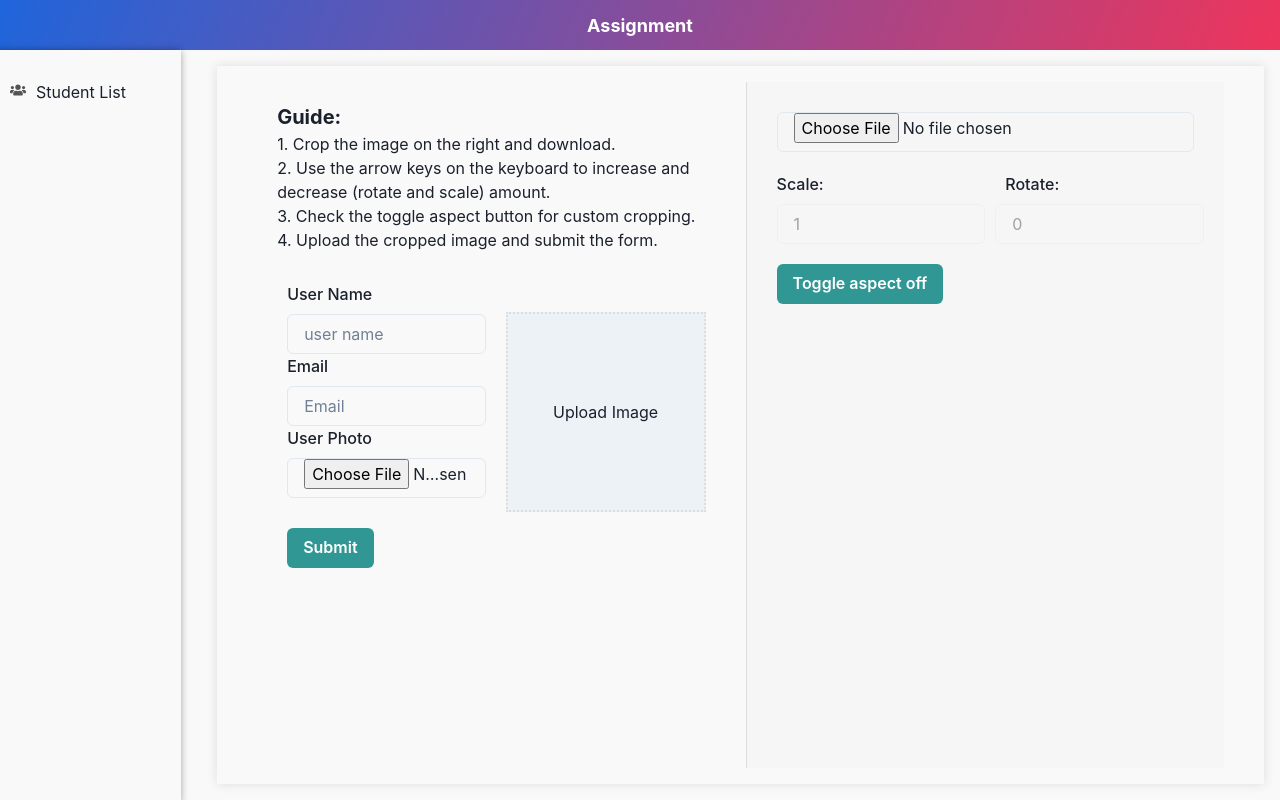
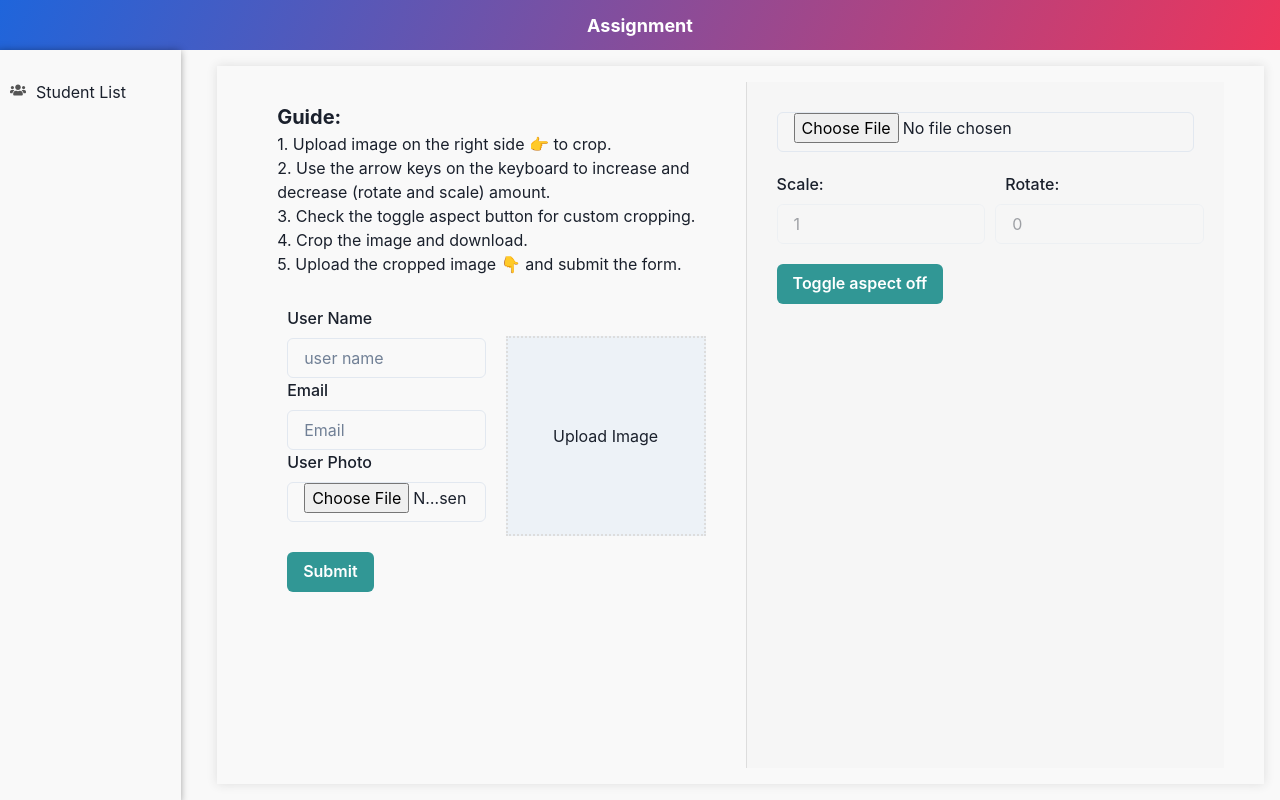
Before and after one commit to Abdullatif-Erfan/assignment-nextjs-ts-laravel, a Next.js app: page /student/AddStudent in a window 1280 px wide. Built offline with nearby package versions, Linux system fonts and the light colour scheme.

Commit message:
un-necessary files deleted and ready for release

```diff
--- a/src/components/student/StudentAddForm.tsx
+++ b/src/components/student/StudentAddForm.tsx
@@ -65,10 +65,11 @@ export const StudentAddForm: NextPage<PropType> = () => {
         <>
             <Box>
                 <Text pl={5} pt={5} fontSize={20} fontWeight="bold">Guide: </Text>
-                <Text pl={5}>1. Crop the image on the right and download.</Text>
+                <Text pl={5}>1. Upload image on the right side 👉 to crop.</Text>
                 <Text pl={5}>2. Use the arrow keys on the keyboard to increase and decrease (rotate and scale) amount. </Text>
                 <Text pl={5}>3. Check the toggle aspect button for custom cropping.</Text>
-                <Text pl={5}>4. Upload the cropped image and submit the form.</Text>
+                <Text pl={5}>4. Crop the image and download.</Text>
+                <Text pl={5}>5. Upload the cropped image 👇 and submit the form.</Text>
                 <Flex p="30px" gap="20px" >
 
                     <Box w={["50%"]}>
```
